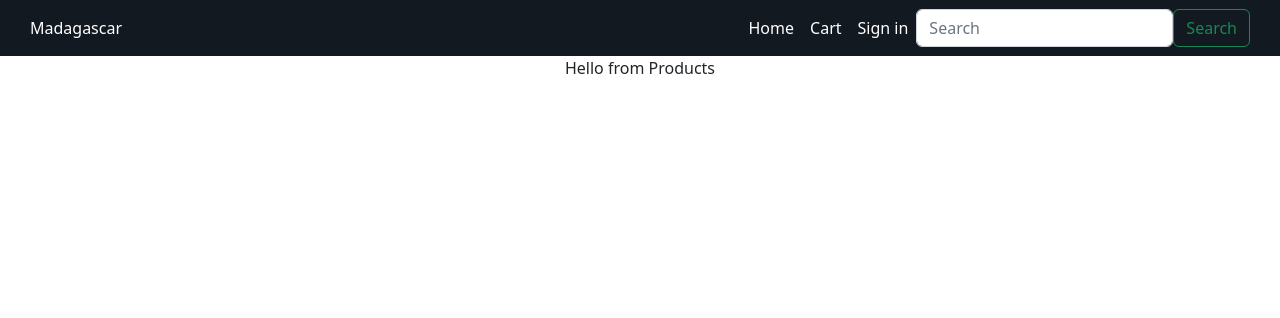
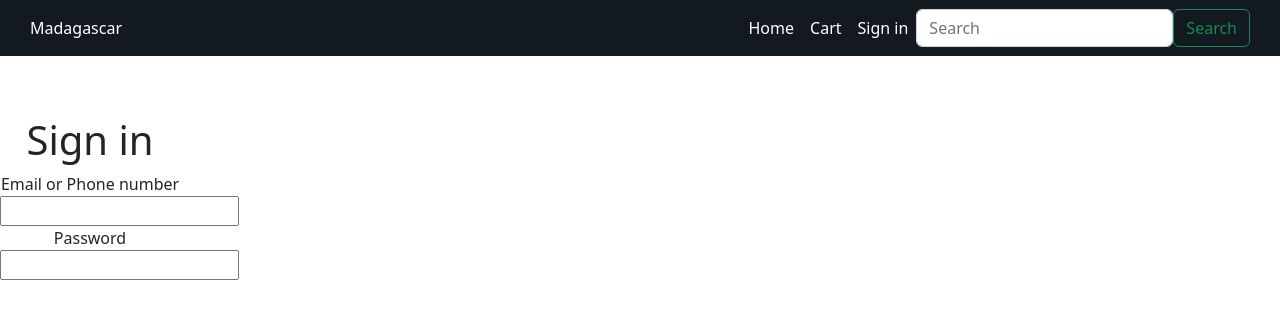
Before and after one commit to pedramardakani/clone-amazon, a React (Create React App) app: page / in a window 1280 px wide. Shown: the top 318 px of the page. Built offline with nearby package versions, Linux system fonts and the light colour scheme.

Commit message:
Sign in form creatd without design.

```diff
--- a/src/App.css
+++ b/src/App.css
@@ -19,3 +19,12 @@
 .navbar-design a {
   color: white;
 }
+.signin {
+  max-width: 180px;
+  margin-top: 60px;
+  text-align: center;
+}
+.lables {
+}
+.signin-head {
+}
--- a/src/App.js
+++ b/src/App.js
@@ -1,12 +1,14 @@
 import "./App.css";
 import Products from "./Products";
 import Navigation from "./Navigation";
+import Signin from "./Signin";
 
 function App() {
   return (
     <div className="App">
       <header className="header">
         <Navigation />
+        <Signin />
         <Products />
       </header>
       <footer></footer>
--- a/src/Products.js
+++ b/src/Products.js
@@ -1,5 +1,5 @@
 import React from "react";
 
 export default function Products() {
-  return <div>Hello from Products</div>;
+  return <div></div>;
 }
--- /dev/null
+++ b/src/Signin.js
@@ -0,0 +1,17 @@
+import React from "react";
+
+export default function Signin() {
+  return (
+    <div class="signin">
+      <h1 class="signin-head">Sign in</h1>
+      <div>
+        <lable class="lables">Email or Phone number</lable>
+        <input type="email" maxLength={128} name="email"></input>
+      </div>
+      <div>
+        <lable class="lables">Password</lable>
+        <input type="password" maxLength={128}></input>
+      </div>
+    </div>
+  );
+}
```
